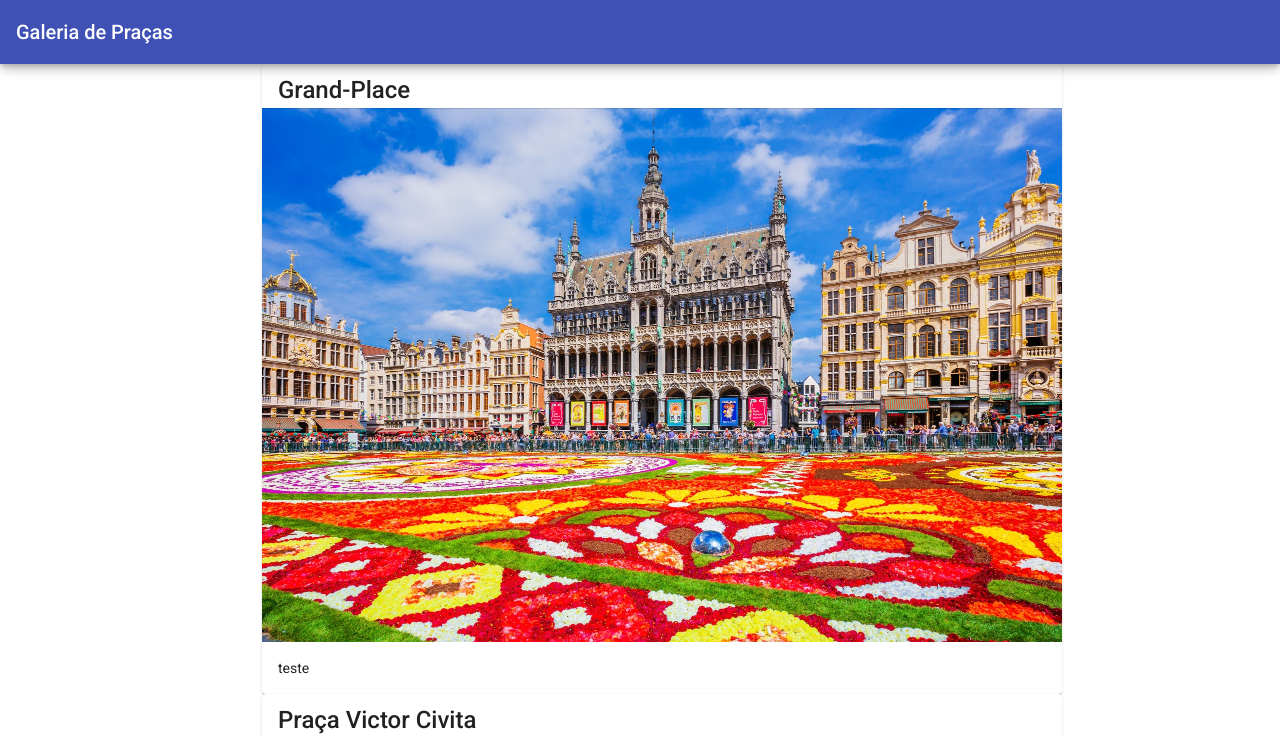
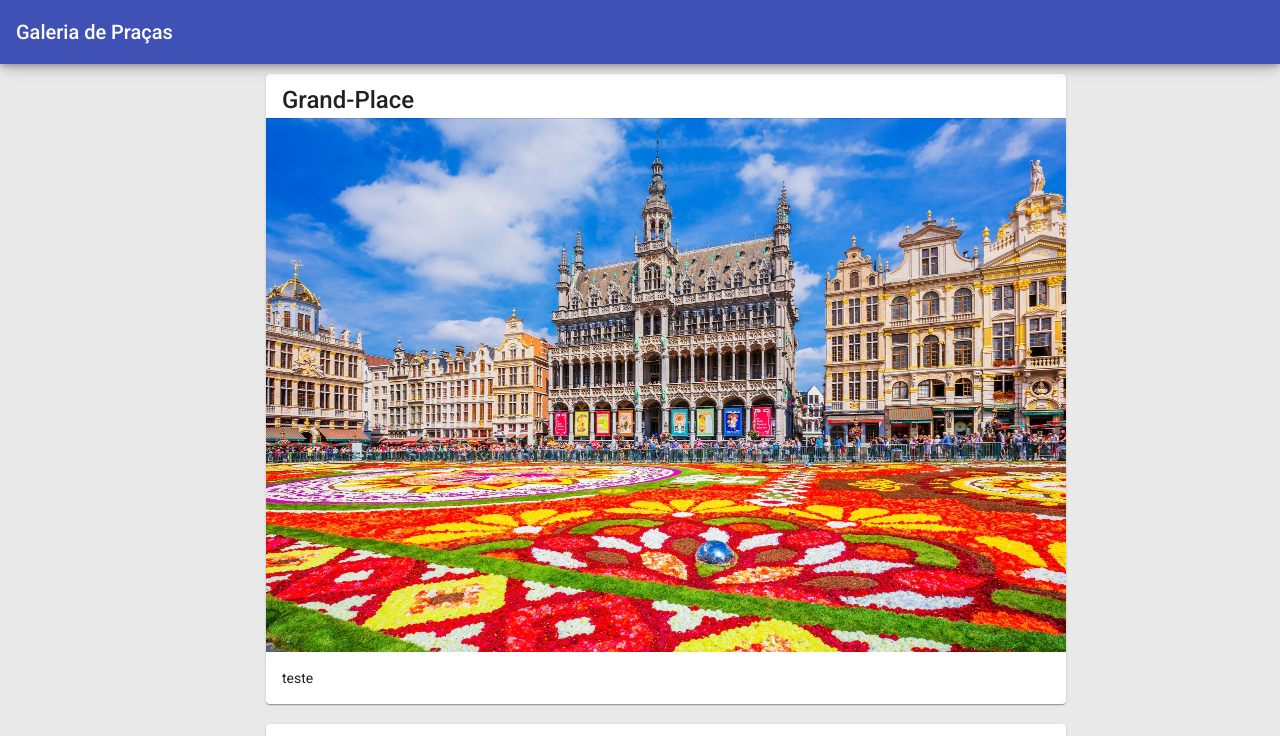
Before and after one commit to MatheusHenAlmeida/galeria-de-pracas, an Angular app: page / in a window 1280 px wide. Shown: the top 736 px of the page. Built offline with nearby package versions, Linux system fonts and the light colour scheme; data requests are answered from the project's data file; what @asymmetrik/ngx-leaflet would draw is missing.

Commit message:
Alterado cor do background da tela principal

```diff
--- a/src/app/components/card-item/card-item.component.html
+++ b/src/app/components/card-item/card-item.component.html
@@ -1,4 +1,4 @@
-<mat-card class="card-format" [routerLink]="['praca', praca.id]">
+<mat-card class="card-container" [routerLink]="['praca', praca.id]">
     <mat-card-title>{{ praca.name }}</mat-card-title>
     <mat-divider></mat-divider>
 
--- a/src/app/components/card-item/card-item.component.scss
+++ b/src/app/components/card-item/card-item.component.scss
@@ -1,4 +1,4 @@
-.card-format {
+.card-container {
     width: 100%;
-    margin-inline: 6px;
+    margin: 10px
 }
--- a/src/app/components/pracas-lista/pracas-lista.component.scss
+++ b/src/app/components/pracas-lista/pracas-lista.component.scss
@@ -7,6 +7,7 @@
     display: flex;
     flex-direction: column;
     align-items: center;
+    background-color: rgb(233, 233, 233);
 }
 
 .container-cards {
```
